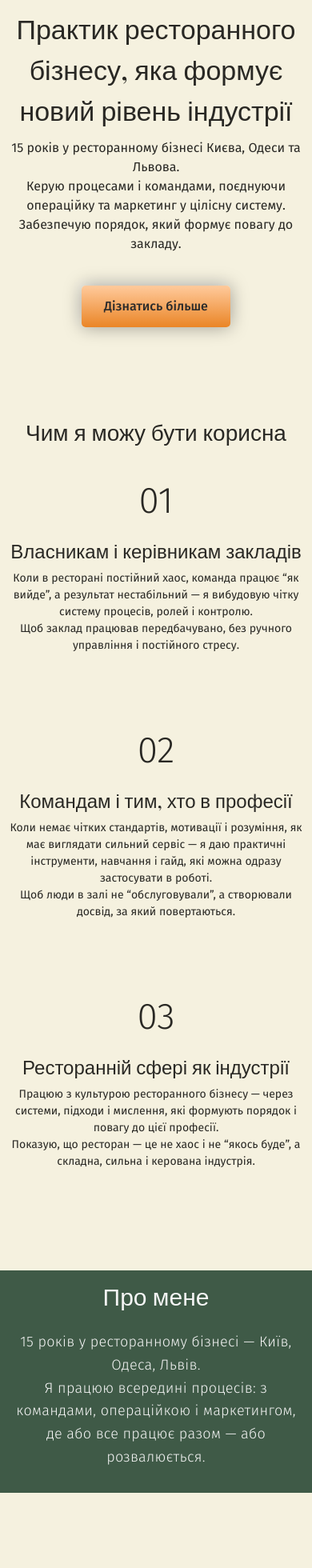
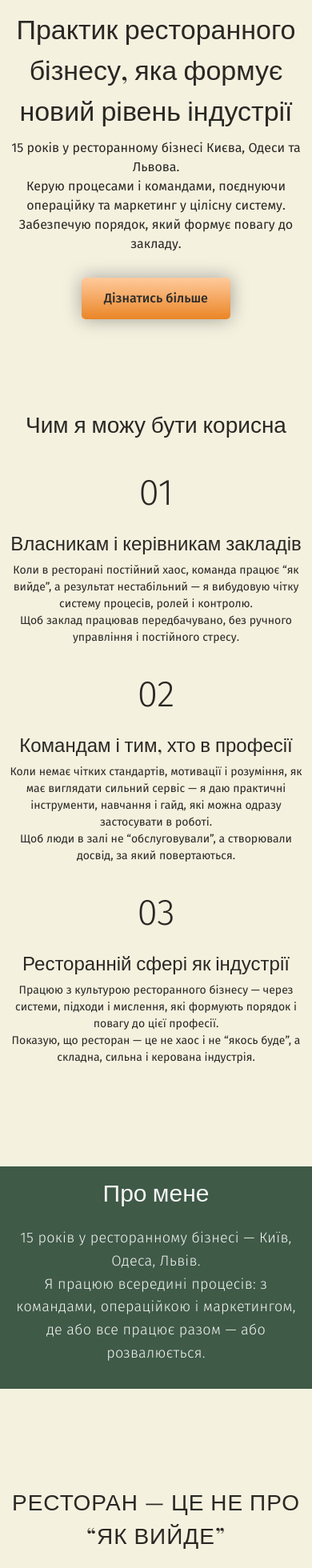
Before and after one commit to AdamT3H/solodka-rest, a Next.js app: page / in a window 390 px wide. Shown: the top 1960 px of the page at 80% size. Before the commit the page ends 1866 px from the top, so only its background shows below. Built offline with nearby package versions, Linux system fonts and the light colour scheme; a web font is replaced by a local one.

Commit message:
seccond commit

```diff
--- a/app/globals.css
+++ b/app/globals.css
@@ -24,7 +24,7 @@
 .container {
   max-width: 1200px;
   margin: 0 auto;
-  padding: 36px 24px 36px 24px;
+  padding: 36px 24px 0px 24px;
   width: 100%;
 }
 
--- a/app/home.module.css
+++ b/app/home.module.css
@@ -364,7 +364,7 @@
 }
 
 .metaLabel {
-  opacity: 0.7;
+  opacity: 0.8;
   font-weight: 500;
 }
 
@@ -527,8 +527,56 @@
   }
 
   .slide {
-
     font-size: 18px;
     font-weight: 300;
   }
+
+  .headerDescriptionContainer{
+    gap: 30px;
+  }
+
+  .cards{
+    gap: 20px;
+  }
+
+  .philosophyTitle {
+    font-size: 28px;
+    margin-bottom: 30px;
+  }
+
+  .philosophyContent {
+    gap: 18px;
+  }
+
+  .formatsTitle {
+    font-size: 28px;
+  }
+
+  .formatsCard {
+
+    padding: 18px;
+
+    gap: 28px;
+
+    max-width: 350px;
+    min-height: 400px;
+
+    box-shadow:
+      0px 10px 30px rgba(0, 0, 0, 0.25),
+      -2px -2px 10px rgba(255, 255, 255, 0.05);
+
+    transition: all 0.3s ease;
+  }
+
+  .contactFormSection {
+    justify-content: center;
+    align-items: center;
+  }
+
+  .contactFormSectionBackGround {
+    width: 100%;
+    padding: 100px 0 0 0;
+    background: linear-gradient(180deg, #f7f7f7, #ffffff);
+  }
+
 }
--- a/app/page.tsx
+++ b/app/page.tsx
@@ -129,7 +129,7 @@ export default function Home() {
           </div>
         </div>
       </div>
-{/*
+
       <div className="container">
         <div className={styles.philosophy}>
           <h2 className={styles.philosophyTitle}>
@@ -196,7 +196,7 @@ export default function Home() {
                 <div className={styles.metaItem}>
                   <span className={styles.metaLabel}>формат</span>
                   <span className={styles.metaDot}>-</span>
-                  <span className={styles.metaValue}>онлайн - <br/>консультація</span>
+                  <span className={styles.metaValue}>онлайн <br/>консультація</span>
                 </div>
 
                 <div className={styles.metaItem}>
@@ -325,22 +325,13 @@ export default function Home() {
               </div>
 
               <button className={styles.button}>
-                Отримати гайд
+                Обговорити співпрацю
               </button>
             </div>
 
           </div>
         </div>
       </div>
-
-
-
-
-
-
-
-
-
 
       <div className={styles.contactFormSectionBackGround}>
         <div className="container">
@@ -378,7 +369,7 @@ export default function Home() {
                 <option value="staff-consultation">Гайд по сервісу</option>
               </select>
 
-              <textarea
+              <textarea required
                 name="situation"
                 placeholder="Що зараз не працює? З чим хочеш розібратись?"
                 rows={4}
@@ -397,7 +388,7 @@ export default function Home() {
 
           </div>
         </div>
-      </div> */}
+      </div>
     </>
   );
 }
```
